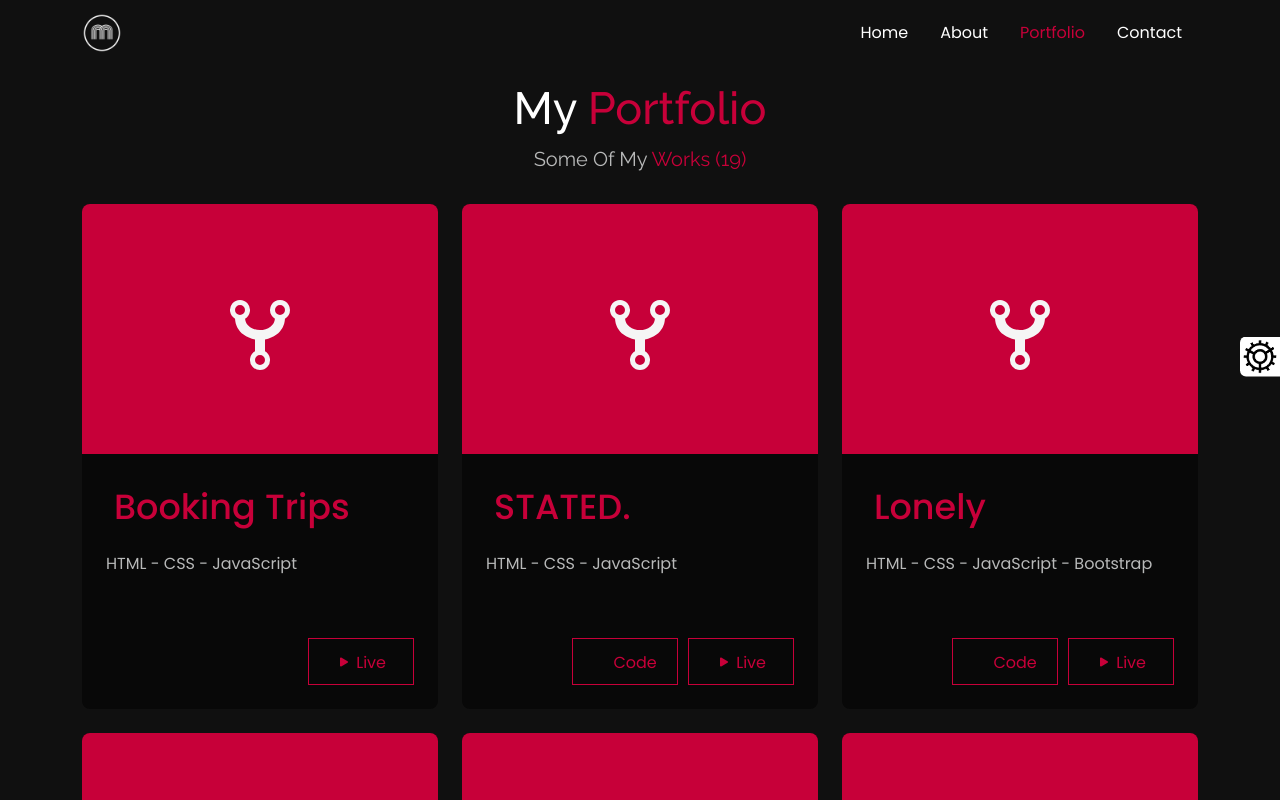
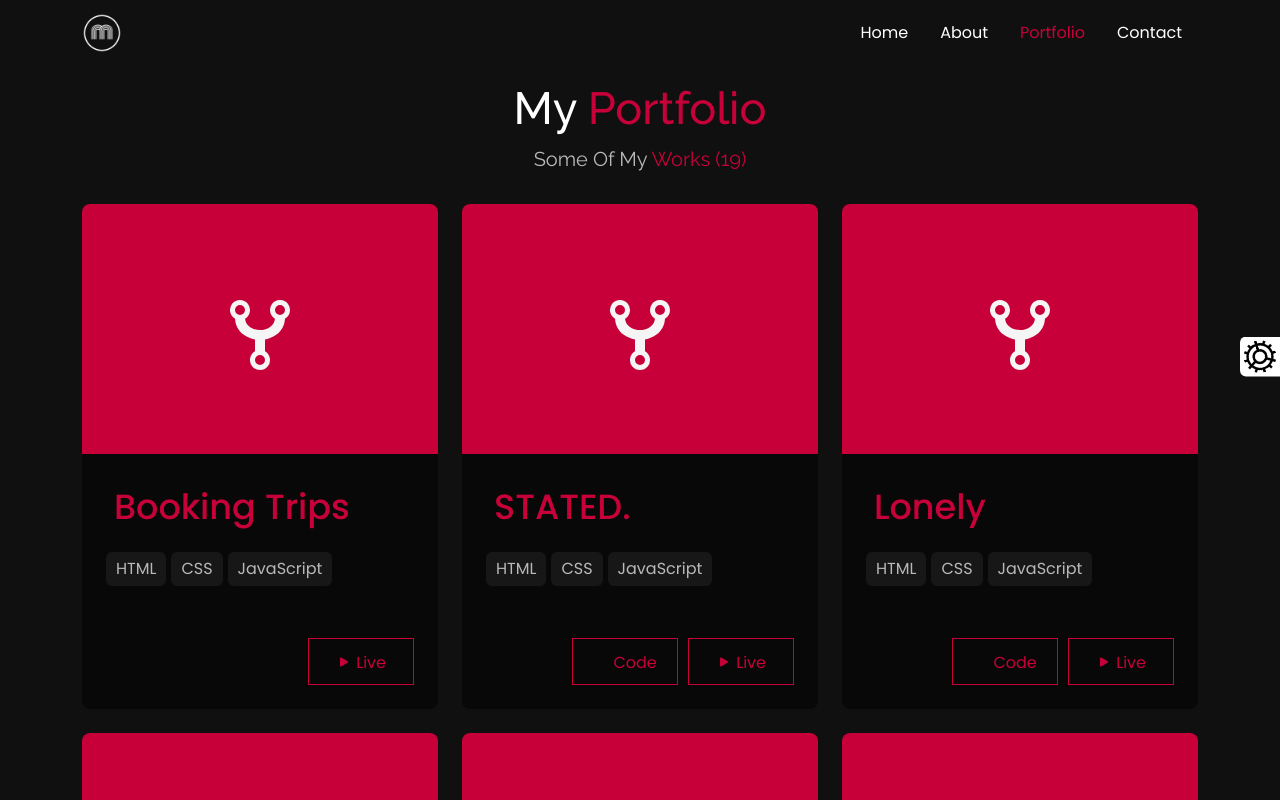
Before and after one commit to mohammed-fandees/my-portfolio, a React (Create React App) app: page /portfolio in a window 1280 px wide. Shown: the top 800 px of the page. Built offline with nearby package versions, Linux system fonts and the light colour scheme; some icons are missing.

Commit message:
make some updates

```diff
--- a/src/App.jsx
+++ b/src/App.jsx
@@ -1,11 +1,31 @@
 import { BrowserRouter as Router, Routes, Route } from "react-router-dom";
 import { Home, About, Portfolio, Contact } from "./pages";
 import { Footer, Header, Settings } from "./components";
-
+import { useEffect, useState } from "react";
+import { Triangle } from "react-loader-spinner";
 
 export default function App() {
+  const [loading, setLoading] = useState(false);
+
+  useEffect(() => {
+    setLoading(true);
+    setTimeout(() => {
+      setLoading(false);
+    }, 2500);
+  }, [window.location]);
+
   return (
     <Router>
+      {loading ? (
+       <Triangle
+       height="80"
+       width="80"
+       color="var(--main-color)"
+       ariaLabel="triangle-loading"
+       visible={true}
+     />
+      ) : (
+        <>
           <Settings />
           <Header />
           <Routes>
@@ -15,6 +35,8 @@ export default function App() {
             <Route path="/contact" element={<Contact />} />
           </Routes>
           <Footer />
+        </>
+      )}
     </Router>
   );
 }
--- a/src/index.css
+++ b/src/index.css
@@ -39,6 +39,17 @@ body {
   -moz-transition: all .3s ease !important;
   -ms-transition: all .3s ease !important;
   -o-transition: all .3s ease !important;
+}
+
+div[data-testid="triangle-loading"] {
+  position: fixed;
+  top: 50%;
+  left: 50%;
+  transform: translate(-50%, -50%);
+  -webkit-transform: translate(-50%, -50%);
+  -moz-transform: translate(-50%, -50%);
+  -ms-transform: translate(-50%, -50%);
+  -o-transform: translate(-50%, -50%);
 }
 
 a {
--- a/src/pages/Portfolio/Portfolio.jsx
+++ b/src/pages/Portfolio/Portfolio.jsx
@@ -20,7 +20,11 @@ export default function Portfolio() {
                   </div>
                   <div className="text p-4 w-100 d-flex flex-column">
                     <h3 className="mb-3 p-2 m-transition">{work.title}</h3>
-                    <p>{work.desc}</p>
+                    <div className="techs">
+                      {work.techs.map((tech) => {
+                        return <span key={tech} className="tech">{tech}</span>
+                      })}
+                    </div>
                     <div className="links d-flex justify-content-end align-items-end">
                       {work.source ? (
                         <a className="m-transition" target="_blank" rel="noreferrer" href={work.source}>
--- a/src/pages/Portfolio/data.jsx
+++ b/src/pages/Portfolio/data.jsx
@@ -2,130 +2,130 @@ const works = [
   {
     id: 1,
     title: "Booking Trips",
-    desc: "HTML - CSS - JavaScript",
+    techs: ["HTML", "CSS", "JavaScript"],
     live: "https://alkhanbashi-tourism.firebaseapp.com/",
   },
   {
     id: 2,
     title: "STATED.",
-    desc: "HTML - CSS - JavaScript",
+    techs: ["HTML", "CSS", "JavaScript"],
     source: "https://github.com/mohammed-fandees/STATED",
     live: "https://stated.vercel.app/",
   },
   {
     id: 3,
     title: "Lonely",
-    desc: "HTML - CSS - JavaScript - Bootstrap",
+    techs: ["HTML", "CSS", "JavaScript"],
     source: "https://github.com/mohammed-fandees/Lonely",
     live: "https://lonely-kappa.vercel.app/",
   },
   {
     id: 4,
     title: "Grayscale",
-    desc: "HTML - CSS - JavaScript - Bootstrap",
+    techs: ["HTML", "CSS", "JavaScript", "Bootstrap"],
     source: "https://github.com/mohammed-fandees/Porto",
     live: "https://porto-eta.vercel.app/",
   },
   {
     id: 5,
     title: "Portfolio Template",
-    desc: "HTML - CSS - JavaSCript",
+    techs: ["HTML", "CSS", "JavaScript"],
     source: "https://github.com/mohammed-fandees/Portfo-Empeded",
     live: "https://portfo-empeded.vercel.app/#portfolio",
   },
   {
     id: 6,
     title: "Personal",
-    desc: "HTML - CSS - JavaSCript",
+    techs: ["HTML", "CSS", "JavaScript"],
     source: "https://github.com/mohammed-fandees/Personal",
     live: "https://personal-lac-zeta.vercel.app/",
   },
   {
     id: 7,
     title: "Bondi",
-    desc: "HTML - CSS - JavaSCript - Bootstrap",
+    techs: ["HTML", "CSS", "JavaScript", "Bootstrap"],
     source: "https://github.com/mohammed-fandees/Bondi",
     live: "https://bondi-three.vercel.app/",
   },
   {
     id: 8,
     title: "Client",
-    desc: "HTML - CSS - JavaSCript",
+    techs: ["HTML", "CSS", "JavaScript"],
     source: "https://github.com/mohammed-fandees/client",
     live: "https://client-ten-livid.vercel.app/",
   },
   {
     id: 9,
     title: "Leon",
-    desc: "HTML - CSS",
+    techs: ["HTML", "CSS"],
     source: "https://github.com/mohammed-fandees/Leon-Template-One",
     live: "https://mohammed-fandees.github.io/Leon-Template-One/",
   },
   {
     id: 10,
     title: "Kasper",
-    desc: "HTML - CSS",
+    techs: ["HTML", "CSS"],
     source: "https://github.com/mohammed-fandees/Kasper",
     live: "https://mohammed-fandees.github.io/Kasper",
   },
   {
     id: 11,
     title: "Elzero",
-    desc: "HTML - CSS",
+    techs: ["HTML", "CSS"],
     source: "https://github.com/mohammed-fandees/Template-three-Elzero",
     live: "https://mohammed-fandees.github.io/Template-three-Elzero/",
   },
   {
     id: 12,
     title: "Wedgets",
-    desc: "HTML - CSS",
+    techs: ["HTML", "CSS"],
     source: "https://github.com/mohammed-fandees/Template-Four",
     live: "https://mohammed-fandees.github.io/Template-Four/",
   },
   {
     id: 13,
     title: "Huddle",
-    desc: "HTML - CSS",
+    techs: ["HTML", "CSS"],
     source: "https://github.com/mohammed-fandees/Huddle",
     live: "http://mohammed-fandees.github.io/Huddle/",
   },
   {
     id: 14,
     title: "Resume",
-    desc: "HTML - CSS",
+    techs: ["HTML", "CSS"],
     source: "https://github.com/mohammed-fandees/Portfolio-template",
     live: "https://portfolio-template-resume.vercel.app/",
   },
   {
     id: 15,
     title: "Melan",
-    desc: "HTML - CSS",
+    techs: ["HTML", "CSS"],
     source: "https://github.com/mohammed-fandees/melan-template",
     live: "https://melan-template.vercel.app/",
   },
   {
     id: 16,
     title: "Scroll - Day & Night",
-    desc: "HTML - CSS",
+    techs: ["HTML", "CSS"],
     source: "https://github.com/mohammed-fandees/day-night",
     live: "https://day-night-gilt.vercel.app/",
   },
   {
     id: 17,
     title: "Steps",
-    desc: "Dynamic React Component",
+    techs: ["HTML", "CSS", "Javascript", "Bootstrap", "React"],
     source: "https://github.com/mohammed-fandees/Steps",
   },
   {
     id: 18,
     title: "Online Store",
-    desc: "Online Store - React Project",
+    techs: ["HTML", "CSS", "Javascript", "Bootstrap", "React"],
     source: "https://github.com/mohammed-fandees/online-store",
   },
   {
     id: 19,
     title: "Cyporg React App",
-    desc: "The First React App",
+    techs: ["HTML", "CSS", "Javascript", "Bootstrap", "React"],
     source: "https://github.com/mohammed-fandees/Cyporg-React-App",
   },
 ];
--- a/src/pages/Portfolio/portfolio.css
+++ b/src/pages/Portfolio/portfolio.css
@@ -6,6 +6,7 @@
 .portfolio .work {
   flex-direction: column;
 }
+
 /* @media (max-width: 768px) {
 } */
 
@@ -97,3 +98,16 @@
 .portfolio .links a svg {
   margin-bottom: 3px;
 }
+
+.portfolio .techs {
+  display: flex;
+  flex-wrap: wrap;
+  gap: 5px;
+}
+
+.portfolio .techs .tech {
+  padding: 5px 10px;
+  background: var(--bg-color);
+  color: var(--second-font-color);
+  border-radius: 6px;
+}
```
Lines whose indentation alone changed are shown as unchanged.
